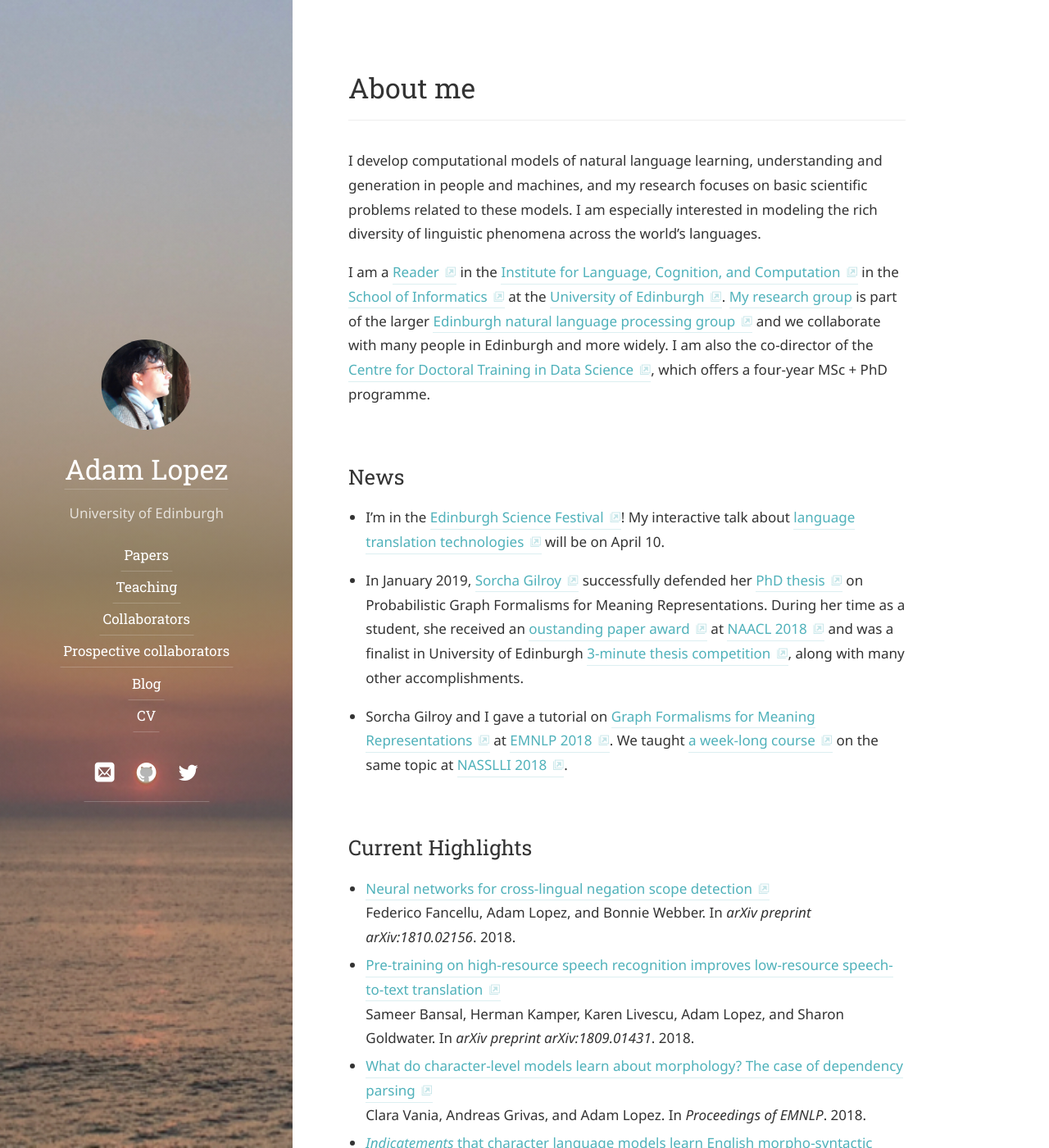
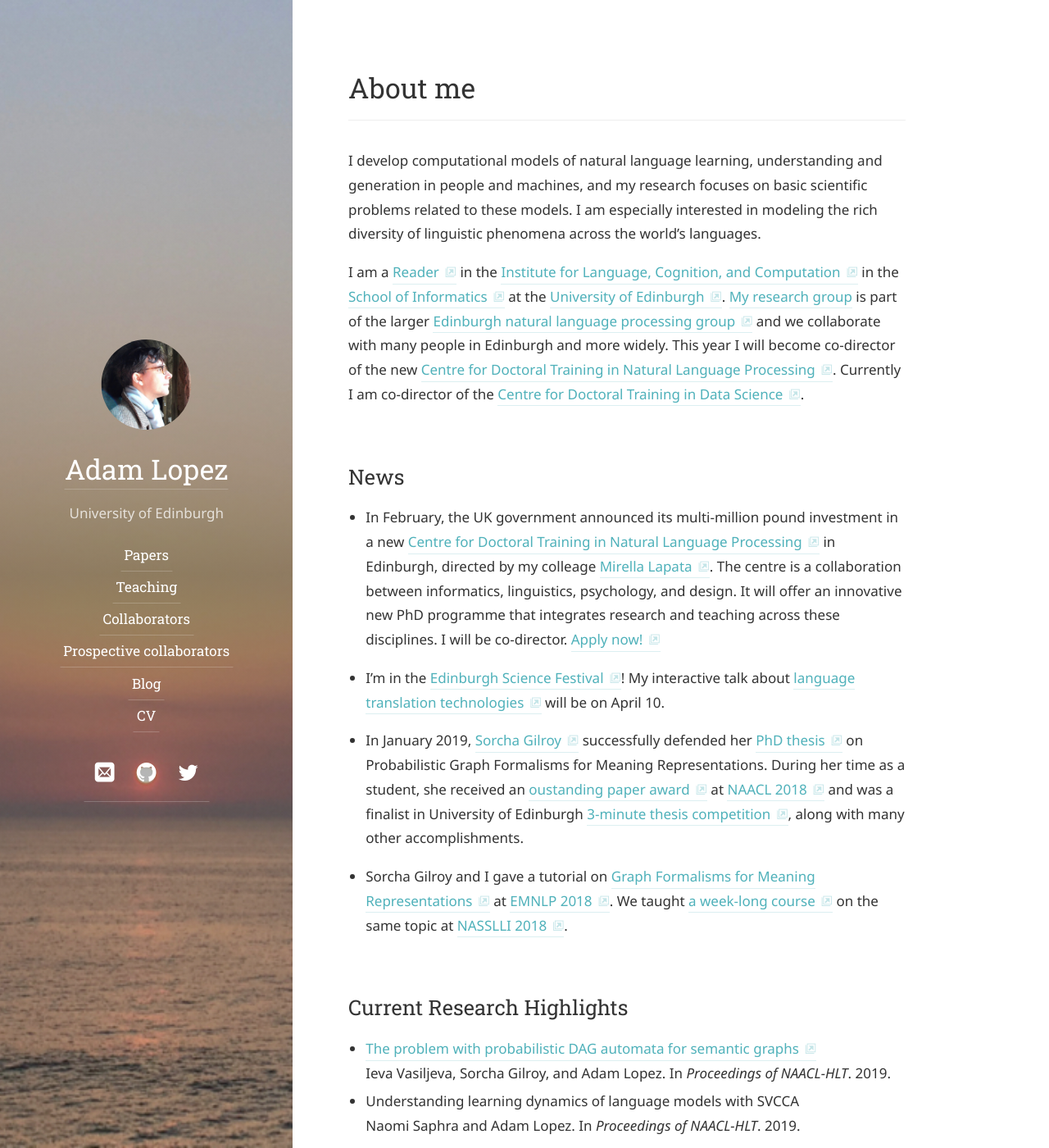
Before and after one commit to alopez/alopez.github.com, a Jekyll site: the page built from index.md, in a window 1280 px wide and 1400 px high. Shown: the whole window at 82% size. Built offline with Jekyll 4.4.1, drawn with Linux system fonts in a browser that asks for light colours; some web fonts are replaced; some of the changed text lies outside the part shown.

Commit message:
CDT + NAACL updates

```diff
--- a/_data/papers.yml
+++ b/_data/papers.yml
@@ -2,21 +2,29 @@ papers:
   - layout: paper
     selected: yes
     paper-type: inproceedings
-    year: 2018
-    title: "Neural networks for cross-lingual negation scope detection"
-    authors: "Federico Fancellu, Adam Lopez, and Bonnie Webber"
-    booktitle: "arXiv preprint arXiv:1810.02156"
-    doc-url: https://arxiv.org/abs/1810.02156
-    venue: working
+    year: 2019
+    title: "The problem with probabilistic DAG automata for semantic graphs"
+    authors: "Ieva Vasiljeva, Sorcha Gilroy, and Adam Lopez"
+    booktitle: "Proceedings of NAACL-HLT"
+    doc-url: "https://arxiv.org/abs/1810.12266"
+    venue: conference
   - layout: paper
     selected: yes
-    year: 2018
+    paper-type: inproceedings
+    year: 2019
+    title: "Understanding learning dynamics of language models with SVCCA"
+    authors: "Naomi Saphra and Adam Lopez"
+    booktitle: "Proceedings of NAACL-HLT"
+    venue: conference
+  - layout: paper
+    selected: yes
+    year: 2019
     paper-type: inproceedings
     title: "Pre-training on high-resource speech recognition improves low-resource speech-to-text translation"
     authors: "Sameer Bansal, Herman Kamper, Karen Livescu, Adam Lopez, and Sharon Goldwater"
-    booktitle: "arXiv preprint arXiv:1809.01431"
+    booktitle: "Proceedings of NAACL-HLT"
     doc-url: https://arxiv.org/abs/1809.01431
-    venue: working
+    venue: conference
   - layout: paper
     year: 2018
     selected: yes
@@ -106,6 +114,15 @@ papers:
       find evidence that alignment increases with ability and with word
       complexity.
   - layout: paper
+    selected: yes
+    paper-type: inproceedings
+    year: 2018
+    title: "Neural networks for cross-lingual negation scope detection"
+    authors: "Federico Fancellu, Adam Lopez, and Bonnie Webber"
+    booktitle: "arXiv preprint arXiv:1810.02156"
+    doc-url: https://arxiv.org/abs/1810.02156
+    venue: working
+  - layout: paper
     year: 2018
     paper-type: inproceedings
     selected: yes
@@ -137,7 +154,7 @@ papers:
   - layout: paper
     year: 2018
     paper-type: article
-    selected: yes
+    selected: no
     img: daga-cl
     title: Weighted DAG automata for semantic graphs
     authors: David Chiang, Frank Drewes, Daniel Gildea, Adam Lopez, and Giorgio Satta
@@ -218,7 +235,7 @@ papers:
       main results, with 75.49 UAS and 68.87
       LAS F-1 scores (average across 81 treebanks).
   - layout: paper
-    selected: yes
+    selected: no
     paper-type: inproceedings
     year: 2017
     img: prgg
@@ -244,7 +261,7 @@ papers:
       as a possible alternative. We provide a top-down parsing algorithm for RGL that runs
       in time linear in the size of the input graph.
   - layout: paper
-    selected: yes
+    selected: no
     paper-type: inproceedings
     year: 2017
     img: rgg
--- a/index.md
+++ b/index.md
@@ -16,12 +16,22 @@ in the [School of Informatics](http://web.inf.ed.ac.uk/)
 at the [University of Edinburgh](https://www.ed.ac.uk/).
 [My research group](collaborators) is part of the larger
 [Edinburgh natural language processing group](http://groups.inf.ed.ac.uk/edinburghnlp/)
-and we collaborate with many people in Edinburgh and more widely. I am
-also the co-director of the
-[Centre for Doctoral Training in Data Science](http://datascience.inf.ed.ac.uk/),
-which offers a four-year MSc + PhD programme.
+and we collaborate with many people in Edinburgh and more widely.
+This year I will become co-director of the new
+[Centre for Doctoral Training in Natural Language Processing](https://edinburghnlp.inf.ed.ac.uk/cdt/).
+Currently I am co-director of the
+[Centre for Doctoral Training in Data Science](http://datascience.inf.ed.ac.uk/).
+
 
 ## News
+* In February, the UK government announced its multi-million pound investment in a new
+[Centre for Doctoral Training in Natural Language Processing](https://edinburghnlp.inf.ed.ac.uk/cdt/)
+in Edinburgh, directed by my colleage [Mirella Lapata](http://homepages.inf.ed.ac.uk/mlap/).
+The centre is a collaboration between informatics, linguistics, psychology, and design.
+It will offer an innovative new PhD programme that integrates research and
+teaching across these disciplines.
+I will be co-director. [Apply now!](https://edinburghnlp.inf.ed.ac.uk/cdt/)
+
 * I'm in the [Edinburgh Science Festival](https://www.sciencefestival.co.uk/festival)!
 My interactive talk about [language translation technologies](https://www.sciencefestival.co.uk/event-details/inside-google-translate)
 will be on April 10.
@@ -39,7 +49,7 @@ along with many other accomplishments.
 [EMNLP 2018](http://emnlp2018.org/). We taught [a week-long course](https://drive.google.com/drive/folders/1NtdhgieGKpnTvpYiBCUgkE-g0ygKDyE_) on
 the same topic at [NASSLLI 2018](https://www.cmu.edu/nasslli2018/).
 
-## Current Highlights
+## Current Research Highlights
 
 <ul>
 {% for paper in site.data.papers.papers %}
```
